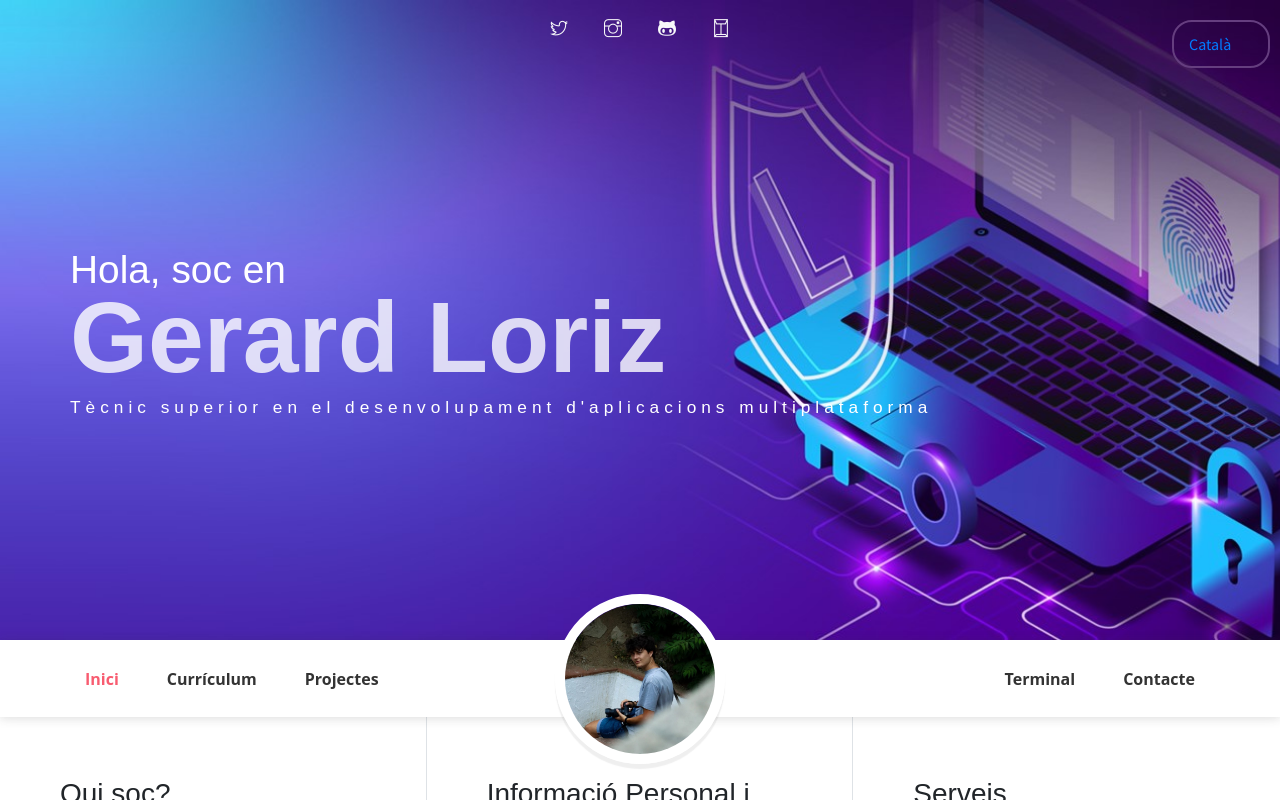
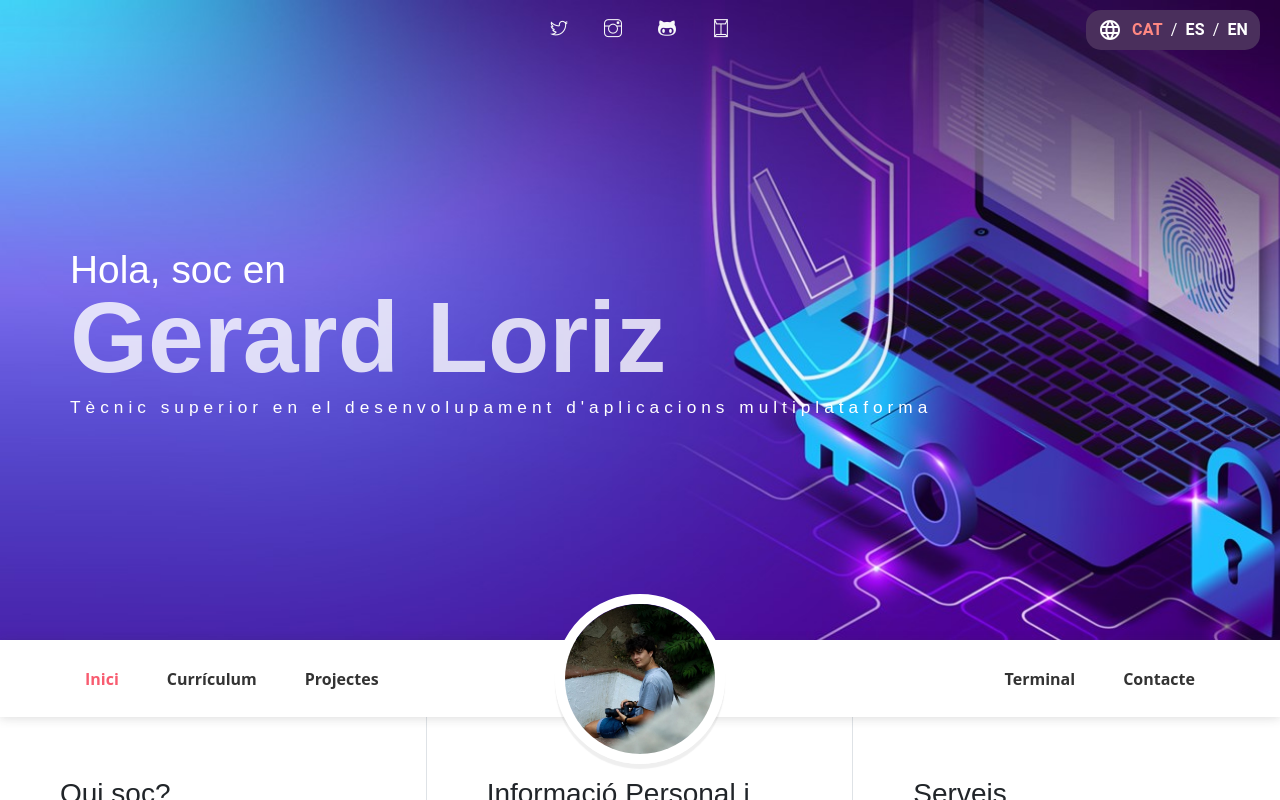
Before and after one commit to Gerijacki/GuiPortfolioBased, a React (Create React App) app: page /cat in a window 1280 px wide. Shown: the top 800 px of the page. Built offline with nearby package versions, Linux system fonts and the light colour scheme.

Commit message:
fix lang select

```diff
--- a/package.json
+++ b/package.json
@@ -4,6 +4,10 @@
   "version": "0.1.0",
   "private": true,
   "dependencies": {
+    "@emotion/react": "^11.14.0",
+    "@emotion/styled": "^11.14.0",
+    "@mui/icons-material": "^6.4.5",
+    "@mui/material": "^6.4.5",
     "@testing-library/jest-dom": "^5.17.0",
     "@testing-library/react": "^13.4.0",
     "@testing-library/user-event": "^13.5.0",
--- a/src/components/Header.js
+++ b/src/components/Header.js
@@ -1,32 +1,20 @@
-import React, { useContext, useEffect } from 'react';
-import { LanguageContext } from './LanguageContext';
+import React, { useContext, useState } from "react";
+import { LanguageContext } from "./LanguageContext";
+import { Breadcrumbs, Link, IconButton, Menu, MenuItem } from "@mui/material";
+import LanguageIcon from "@mui/icons-material/Language";
 
 const Header = () => {
   const { language, translations, changeLanguage } = useContext(LanguageContext);
+  const [anchorEl, setAnchorEl] = useState(null);
 
-  const handleLanguageChange = (e) => {
-    const newLanguage = e.target.value;
-    changeLanguage(newLanguage);
+  const handleMenuClick = (event) => {
+    setAnchorEl(event.currentTarget);
   };
 
-  useEffect(() => {
-    const languageSelect = document.getElementById('languageSelect');
-    const handleLanguageChange = (event) => {
-      const selectedLanguage = event.target.value;
-      changeLanguage(selectedLanguage);
-    };
-
-    if (languageSelect) {
-      languageSelect.addEventListener('change', handleLanguageChange);
-    }
-
-    return () => {
-      if (languageSelect) {
-        languageSelect.removeEventListener('change', handleLanguageChange);
-      }
-    };
-  }, [changeLanguage]);
-
+  const handleClose = (lang) => {
+    setAnchorEl(null);
+    if (lang) changeLanguage(lang);
+  };
 
   return (
     <header className="header" id="home">
@@ -47,17 +35,39 @@ const Header = () => {
           <h6 className="header-mono">{translations.headerSection.mono}</h6>
         </div>
 
-        <div className="language-select-container">
-          <select
-            id="languageSelect"
-            value={language}
-            onChange={handleLanguageChange}
+        {/* Selector de idioma pc */}
+        <div className="language-selector desktop-only">
+          <LanguageIcon className="language-icon" />
+          <Breadcrumbs aria-label="breadcrumb">
+            <Link onClick={() => changeLanguage("cat")} className={language === "cat" ? "active-lang" : ""}>
+              CAT
+            </Link>
+            <Link onClick={() => changeLanguage("es")} className={language === "es" ? "active-lang" : ""}>
+              ES
+            </Link>
+            <Link onClick={() => changeLanguage("en")} className={language === "en" ? "active-lang" : ""}>
+              EN
+            </Link>
+          </Breadcrumbs>
+        </div>
+
+        {/* Selector de idioma telf */}
+        <div className="language-selector mobile-only">
+          <IconButton onClick={handleMenuClick} className="language-menu-button">
+            <LanguageIcon className="language-menu-icon" />
+          </IconButton>
+          <Menu
+            anchorEl={anchorEl}
+            open={Boolean(anchorEl)}
+            onClose={() => handleClose(null)}
+            anchorOrigin={{ vertical: "top", horizontal: "right" }}
+            transformOrigin={{ vertical: "top", horizontal: "right" }}
+            className="language-menu"
           >
-            <option value="cat">Català</option>
-            <option value="es">Español</option>
-            <option value="en">English</option>
-          </select>
-          <i className="fas fa-language"></i>
+            <MenuItem onClick={() => handleClose("cat")}>CAT</MenuItem>
+            <MenuItem onClick={() => handleClose("es")}>ES</MenuItem>
+            <MenuItem onClick={() => handleClose("en")}>EN</MenuItem>
+          </Menu>
         </div>
       </div>
     </header>
```
Also changed, not shown: src/assets/css/style.css, 1 other file (tests, documents, lock files or other folders).
